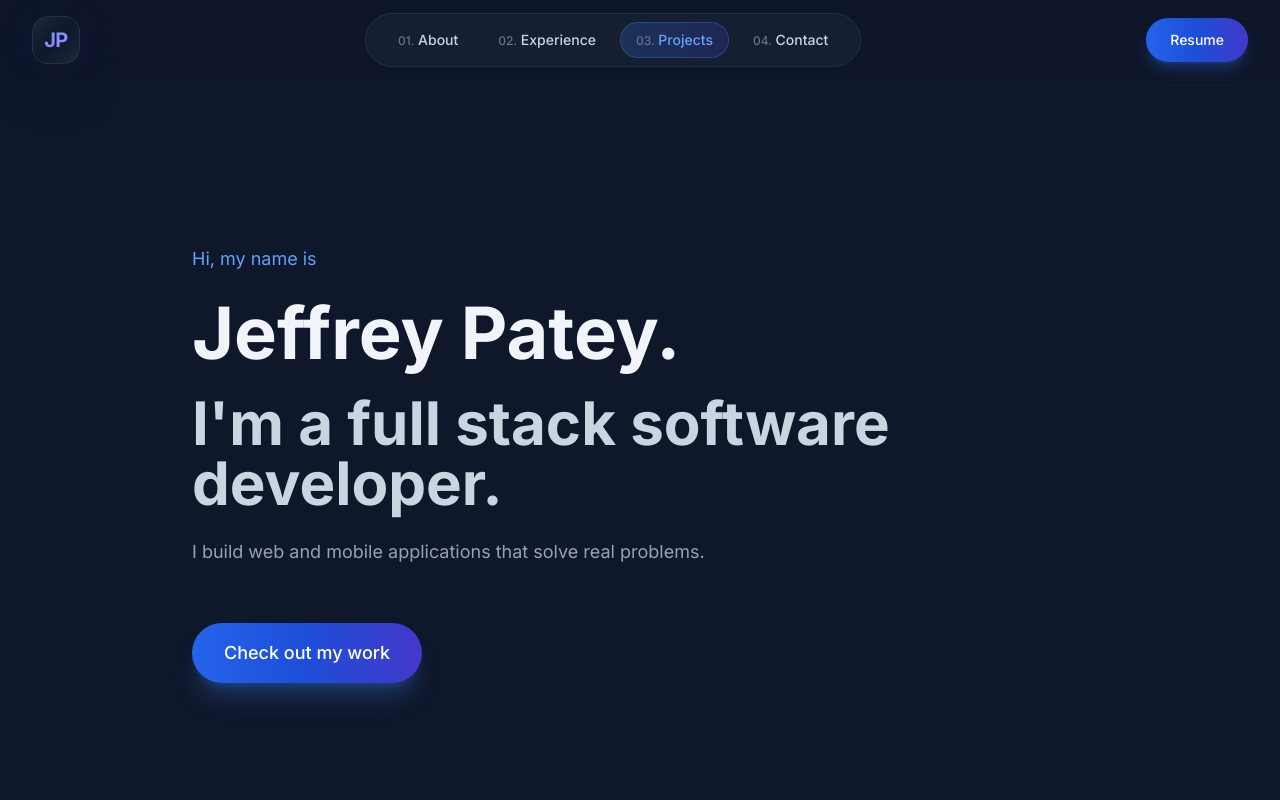
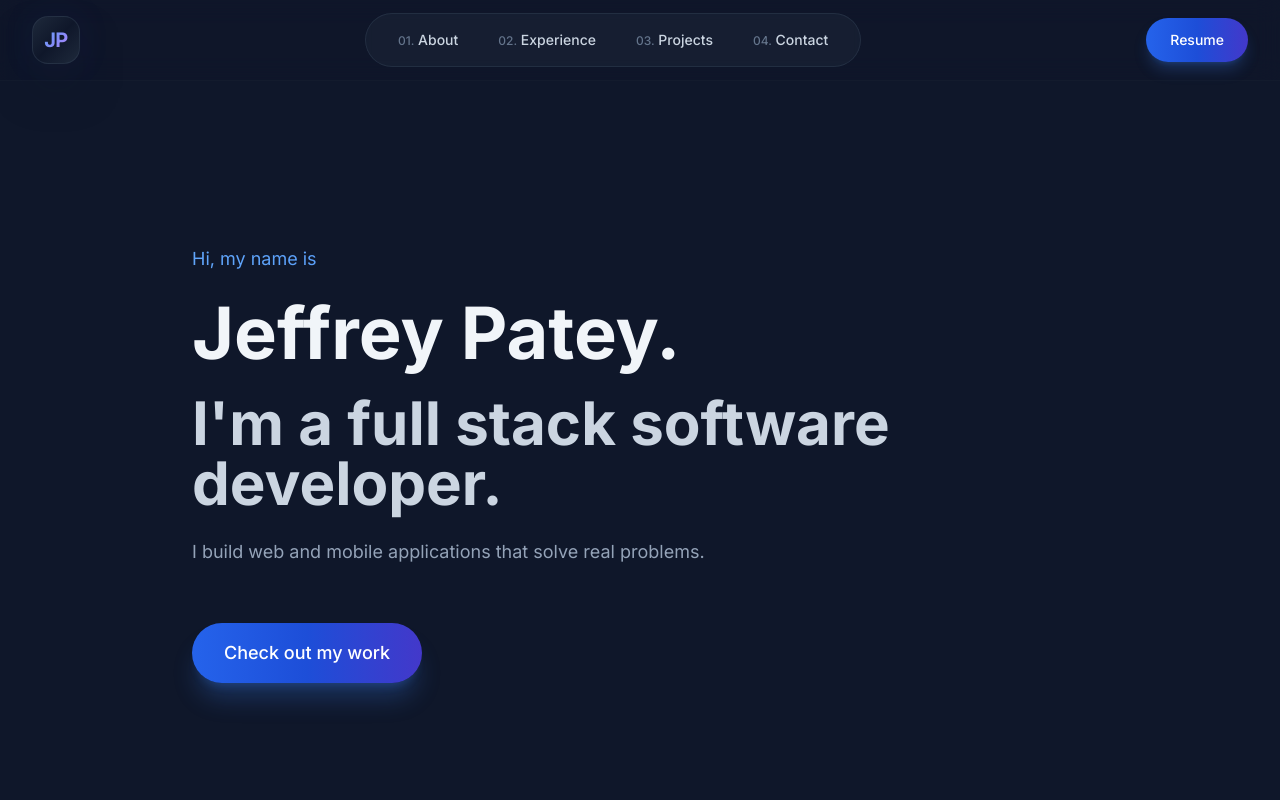
Before and after one commit to jvpatey/portfolio, a Next.js app: page / in a window 1280 px wide. Shown: the top 800 px of the page. Built offline with nearby package versions, Linux system fonts and the light colour scheme.

Commit message:
fixed navbar highlighting issues

```diff
--- a/components/Navigation.tsx
+++ b/components/Navigation.tsx
@@ -7,7 +7,7 @@ import { motion } from "framer-motion";
 
 export default function Navigation() {
   const [isScrolled, setIsScrolled] = useState(false);
-  const [activeSection, setActiveSection] = useState("about");
+  const [activeSection, setActiveSection] = useState("");
 
   useEffect(() => {
     const handleScroll = () => {
@@ -15,19 +15,48 @@ export default function Navigation() {
 
       // Update active section based on scroll position
       const sections = ["about", "experience", "projects", "contact"];
-      const currentSection = sections.find((section) => {
+
+      // Check if we're still in the hero section (top of page)
+      const aboutSection = document.getElementById("about");
+      if (aboutSection) {
+        const aboutRect = aboutSection.getBoundingClientRect();
+        // If about section hasn't reached the navbar yet, we're in hero
+        if (aboutRect.top > 150) {
+          setActiveSection("");
+          return;
+        }
+      }
+
+      // Check if we're at the bottom of the page
+      const isAtBottom =
+        window.innerHeight + window.scrollY >=
+        document.documentElement.scrollHeight - 10;
+
+      if (isAtBottom) {
+        setActiveSection("contact");
+        return;
+      }
+
+      // Find the current section by checking which one is most visible
+      let currentSection = "";
+
+      for (const section of sections) {
         const element = document.getElementById(section);
         if (element) {
           const rect = element.getBoundingClientRect();
-          return rect.top <= 100 && rect.bottom >= 100;
+          // Section is considered active if its top is above the middle of the screen
+          // and its bottom is below the navbar (100px)
+          if (rect.top <= 150 && rect.bottom >= 100) {
+            currentSection = section;
+          }
         }
-        return false;
-      });
+      }
 
-      if (currentSection) {
-        setActiveSection(currentSection);
-      }
+      setActiveSection(currentSection);
     };
+
+    // Run on mount to set initial state
+    handleScroll();
 
     window.addEventListener("scroll", handleScroll);
     return () => window.removeEventListener("scroll", handleScroll);
@@ -53,8 +82,15 @@ export default function Navigation() {
     >
       <div className="max-w-7xl mx-auto px-6 lg:px-8">
         <div className="flex justify-between items-center h-20">
-          {/* Logo */}
-          <Link href="#" className="group">
+          {/* Logo - scrolls to top */}
+          <Link
+            href="#"
+            className="group"
+            onClick={(e) => {
+              e.preventDefault();
+              window.scrollTo({ top: 0, behavior: "smooth" });
+            }}
+          >
             <div className="relative">
               {/* Animated background rings */}
               <div className="absolute -inset-2 bg-gradient-to-r from-blue-500/30 via-indigo-500/30 to-purple-500/30 rounded-2xl blur-lg opacity-0 group-hover:opacity-100 transition-all duration-500 animate-pulse"></div>
```
